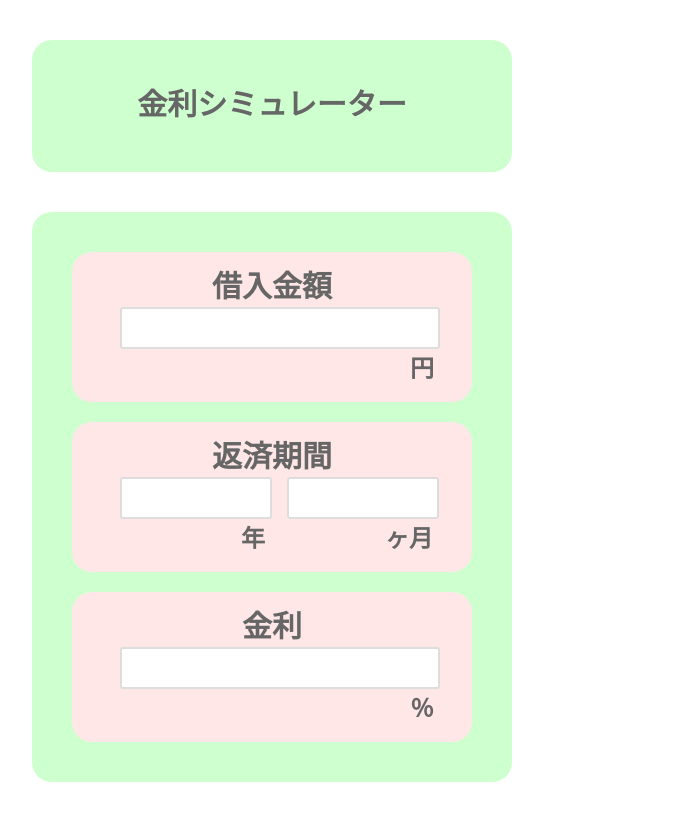
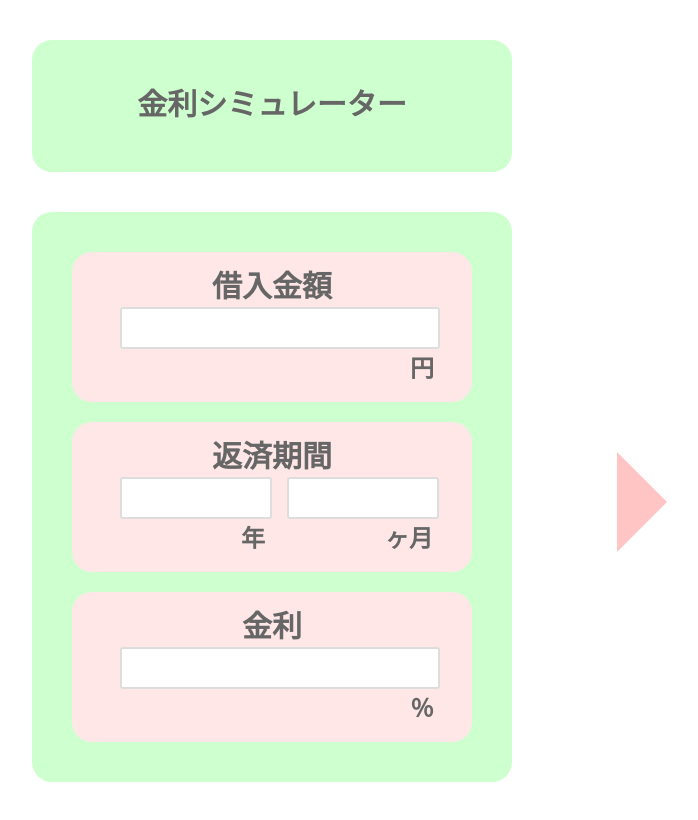
Before and after one commit to yusuke-yy/interest-rate-simulator, a React (Create React App) app in the folder interest-rate-simulator/: page / in a window 1280 px wide. Shown: the whole page, without its empty margins (8-706 px from the left). Built offline with nearby package versions, Linux system fonts and the light colour scheme.

Commit message:
三角形を作成 #9

```diff
--- a/interest-rate-simulator/src/App.tsx
+++ b/interest-rate-simulator/src/App.tsx
@@ -7,6 +7,7 @@ function App() {
       <div className="top-area">
         金利シミュレーター
       </div>
+      <div className="grid">
         <div className="input-area">
           <div className="borrowing-area">
             <div className="borrowing">借入金額</div>
@@ -30,6 +31,8 @@ function App() {
             <div className="percentage">％</div>
           </div>
         </div>
+        <div className="triangle"></div>
+      </div>
     </>
   );
 }
--- a/interest-rate-simulator/src/styles.css
+++ b/interest-rate-simulator/src/styles.css
@@ -16,7 +16,15 @@ body {
     font-size: 30px;
 }
 
+.grid {
+  display: grid;
+  grid-template-rows: 240px 100px 240px;
+  grid-template-columns: 600px 100px 600px;
+}
+
 .input-area {
+    grid-row: 1 / 4;
+    grid-column: 1 / 2;
     text-align: center;
     color: #666;
     background-color: #ceffce;
@@ -25,6 +33,7 @@ body {
     border-radius: 20px;
     padding: 40px;
     margin: 40px;
+    margin-top: 0px;
     font-weight: bold;
     font-size: 30px;
   }
@@ -145,3 +154,12 @@ body {
   font-size: 24px;
   margin-left: 300px;
 }
+
+.triangle {
+  grid-row: 2 / 3;
+  grid-column: 2 / 3;
+  border-top: 50px solid transparent;
+  border-bottom: 50px solid transparent;
+  border-left: 50px solid #ffc4c4;
+  margin-left: 25px;
+}
```
Lines whose indentation alone changed are shown as unchanged.
